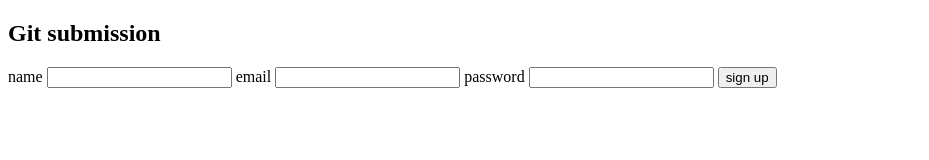
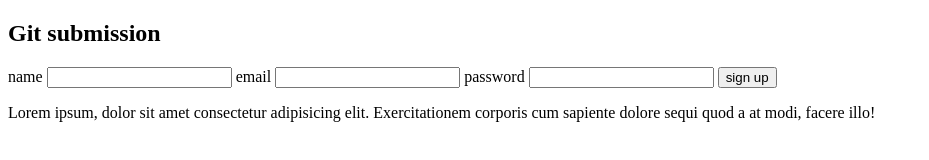
Before and after one commit to Hicham-Hal/learning-git-, a plain HTML site: page index.html in a window 1280 px wide. Shown: the whole page, without its empty margins (0-929 px from the left). Drawn offline with Linux system fonts and the light colour scheme.

Commit message:
added a lorem text contain 20 words

```diff
--- a/index.html
+++ b/index.html
@@ -16,5 +16,11 @@
         <input type="password" name="password">
         <button type="submit">sign up</button>
     </form>
+    <div>
+        <p>Lorem ipsum, dolor sit amet consectetur adipisicing elit.
+            Exercitationem corporis cum sapiente dolore sequi quod a at modi,
+            facere illo!
+        </p>
+    </div>
 </body>
 </html>
```
